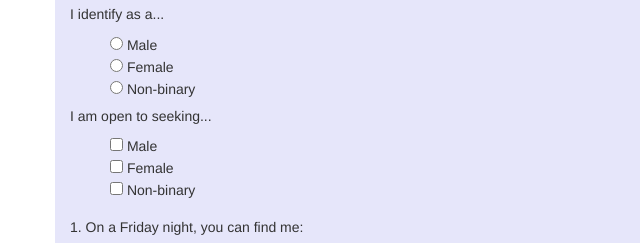
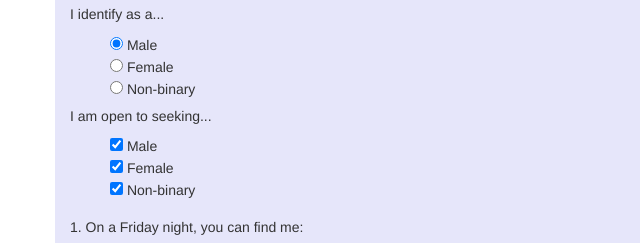
Before and after one commit to chloerevery/amherst-datamatch-2.0, a plain HTML site: page index.html in a window 1280 px wide. Both pictures are taken after a click on the button "Find me a soulmate!". Shown: the part 441-684 px from the top of the page, 0-640 px from the left. Drawn offline with Linux system fonts and the light colour scheme.

Commit message:
added default choice

```diff
--- a/index.html
+++ b/index.html
@@ -65,15 +65,15 @@
                                 </ul>
                             <h5>I identify as a...</h4>         <!-- questions written in h4-->
                                 <ul style="list-style-type: none;">
-                                    <li><input type="radio" name="gender" value="male">  Male<br></li>
+                                    <li><input type="radio" name="gender" value="male" checked>  Male<br></li>
                                     <li><input type="radio" name="gender" value="female">  Female<br></li>
                                     <li><input type="radio" name="gender" value="non-binary">  Non-binary<br></li>
                                 </ul>
                             <h5>I am open to seeking...</h4>    <!-- questions written in h4-->
                                 <ul style="list-style-type: none;">
-                                    <li><input type="checkbox" name="seeking" value="male">  Male<br></li>
-                                    <li><input type="checkbox" name="seeking" value="female">  Female<br></li>
-                                    <li><input type="checkbox" name="seeking" value="non-binary">  Non-binary<br></li>
+                                    <li><input type="checkbox" name="seeking" value="male" checked>  Male<br></li>
+                                    <li><input type="checkbox" name="seeking" value="female" checked>  Female<br></li>
+                                    <li><input type="checkbox" name="seeking" value="non-binary" checked>  Non-binary<br></li>
                                 </ul>
                         </div>
                     </div>
```
